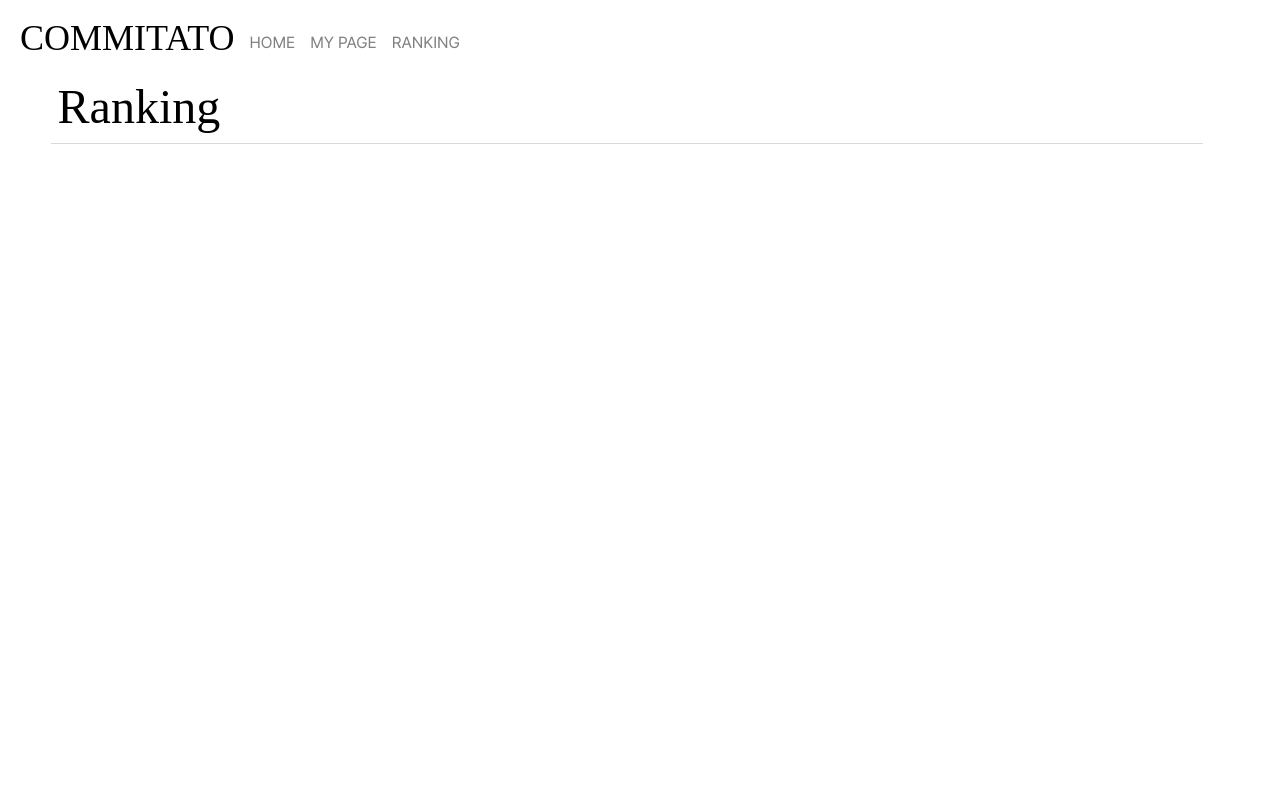
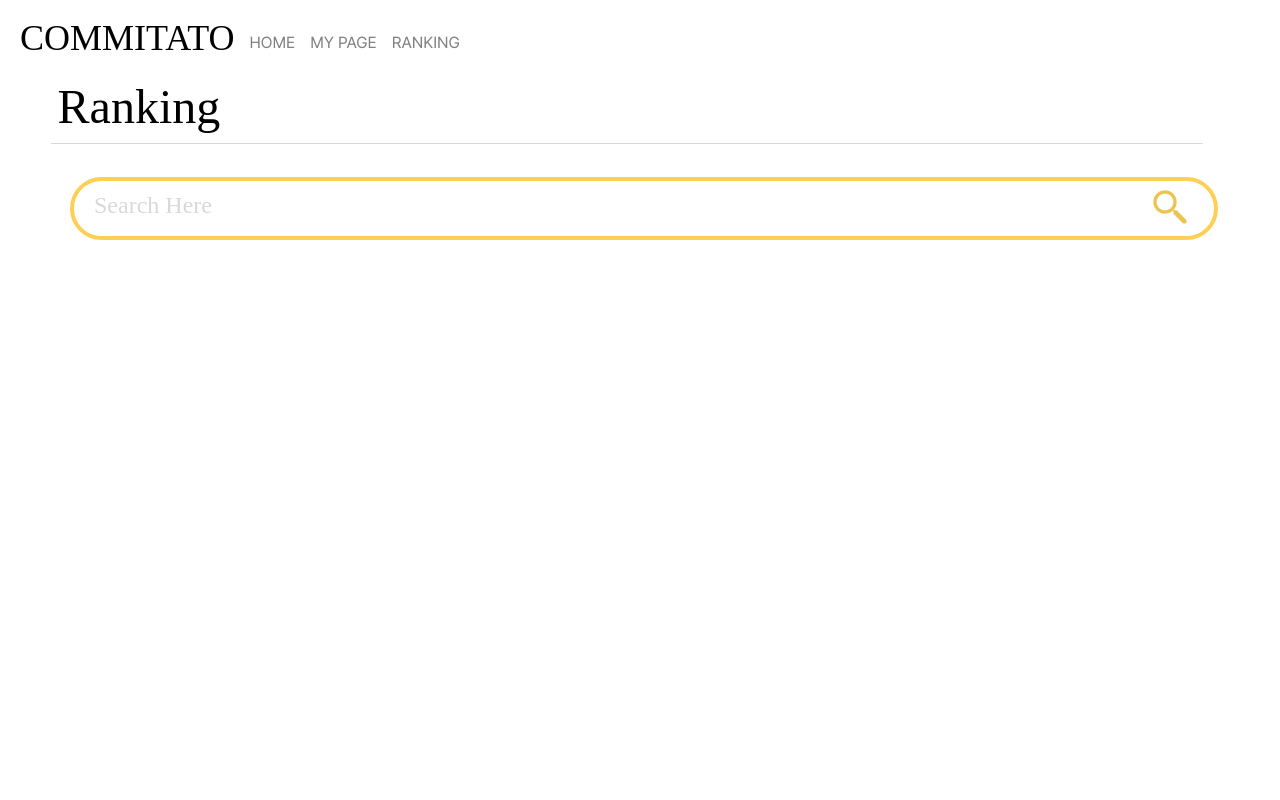
Before and after one commit to Leets-Official/commitato-FE, a React (Vite) app: page /ranking in a window 1280 px wide. Shown: the top 800 px of the page. Built offline with nearby package versions, Linux system fonts and the light colour scheme; a web font is replaced by a local one.

Commit message:
feat:검색바 ui 구현

```diff
--- a/src/pages/RankingPage/RankingPage.jsx
+++ b/src/pages/RankingPage/RankingPage.jsx
@@ -8,8 +8,9 @@ import {
 } from '../MyPage/MyPage';
 import line from '../../assets/line.png';
 import styled from 'styled-components';
-
+import Search from '../../assets/Search.png';
 const RankingPage = () => {
+  const onChange = () => {};
   return (
     <>
       <Header />
@@ -17,6 +18,10 @@ const RankingPage = () => {
         <RankingContainer>
           <StyledTitle>Ranking</StyledTitle>
           <StyledImg src={line} />
+          <InputDiv>
+            <Input type="text" onChange={onChange} placeholder="Search Here" />
+            <InputImg src={Search} alt="Search" />
+          </InputDiv>
         </RankingContainer>
       </StyledBlack>
       <Footer />
@@ -33,3 +38,29 @@ const RankingContainer = styled(StyledWhite)`
   background: ${({ theme }) => theme.COLORS.white};
   margin: auto auto;
 `;
+
+const InputDiv = styled.div`
+  position: relative;
+  width: 1100px;
+`;
+
+const Input = styled.input`
+  &::placeholder {
+    font-family: ${({ theme }) => theme.FONT_FAMILY.main};
+    font-size: ${({ theme }) => theme.FONT_SIZE.medium};
+    color: ${({ theme }) => theme.COLORS.gray[100]};
+  }
+  border: 4px solid ${({ theme }) => theme.COLORS.yellow[100]};
+  border-radius: 49px;
+  width: 100%;
+  padding: 20px;
+  margin: 30px 70px;
+`;
+
+const InputImg = styled.img`
+  position: absolute;
+  width: 40px;
+  top: 40px;
+  left: 1150px;
+  margin: 0;
+`;
```
Also changed, not shown: src/assets/Search.png (added).
